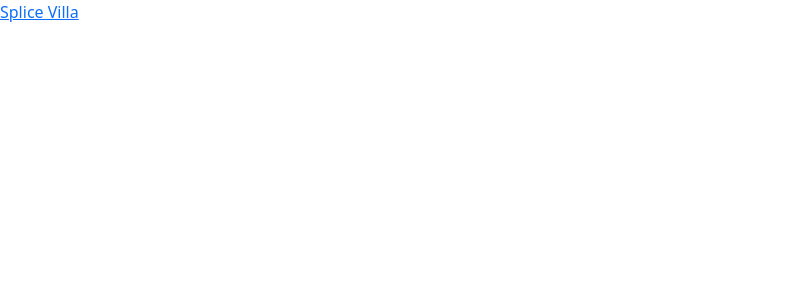
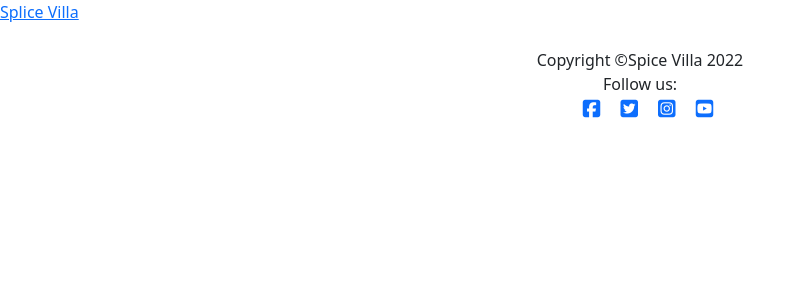
Before and after one commit to Dhvani-intwala/spice-villa, a Django app: page / in a window 1280 px wide. Before the commit the part shown is almost empty. Shown: the top 300 px of the page, without its empty margins (0-804 px from the left). Run offline with Django 3.2, Linux system fonts and the light colour scheme; some libraries are stand-ins or nearby versions.

Commit message:
Add footer tag in base.html file

```diff
--- a/templates/base.html
+++ b/templates/base.html
@@ -23,6 +23,21 @@
         </nav>
 
     </header>
+    <!-- Footer -->
+    <footer class="footer mt-auto py-4 ">
+        <p class="m-0 text-center ">Copyright &copy;Spice Villa 2022</p>
+        <p class="m-0 text-center ">Follow us: </p>
+        <div class="text-center">
+            <a href="https://www.facebook.com" target="_blank" rel="noopener" aria-label="Link to facebook page"><i
+                    class="fab fa-facebook-square fa-lg ms-3 "></i></a>
+            <a href="https://www.twitter.com" target="_blank" rel="noopener" aria-label="Link to twitter page"><i
+                    class="fab fa-twitter-square fa-lg ms-3"></i></a>
+            <a href="https://www.instagram.com" target="_blank" rel="noopener" aria-label="Link to instagram page"><i
+                    class="fab fa-instagram-square fa-lg ms-3"></i></a>
+            <a href="https://www.youtube.com" target="_blank" rel="noopener" aria-label="Link to youtube page"><i
+                    class="fab fa-youtube-square fa-lg ms-3"></i></a>
+        </div>
+    </footer>
 
 
 </body>
```
